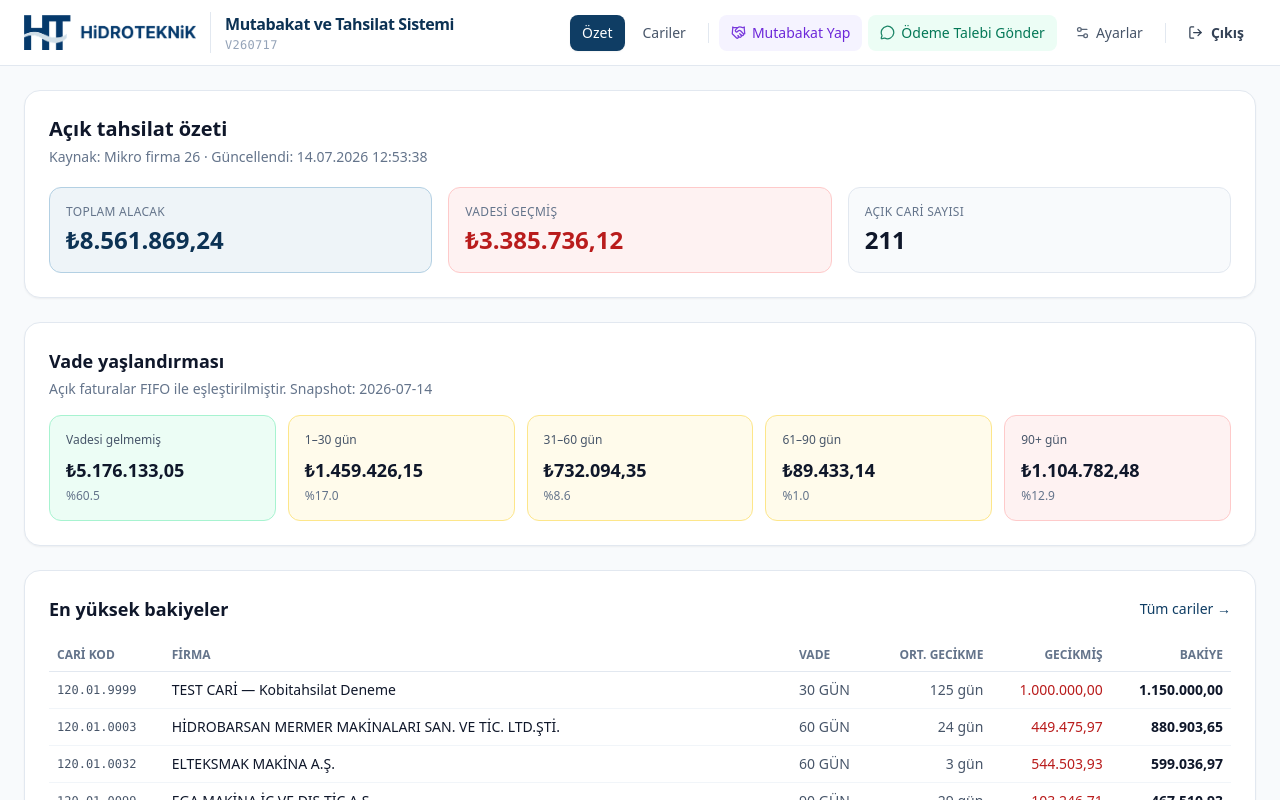
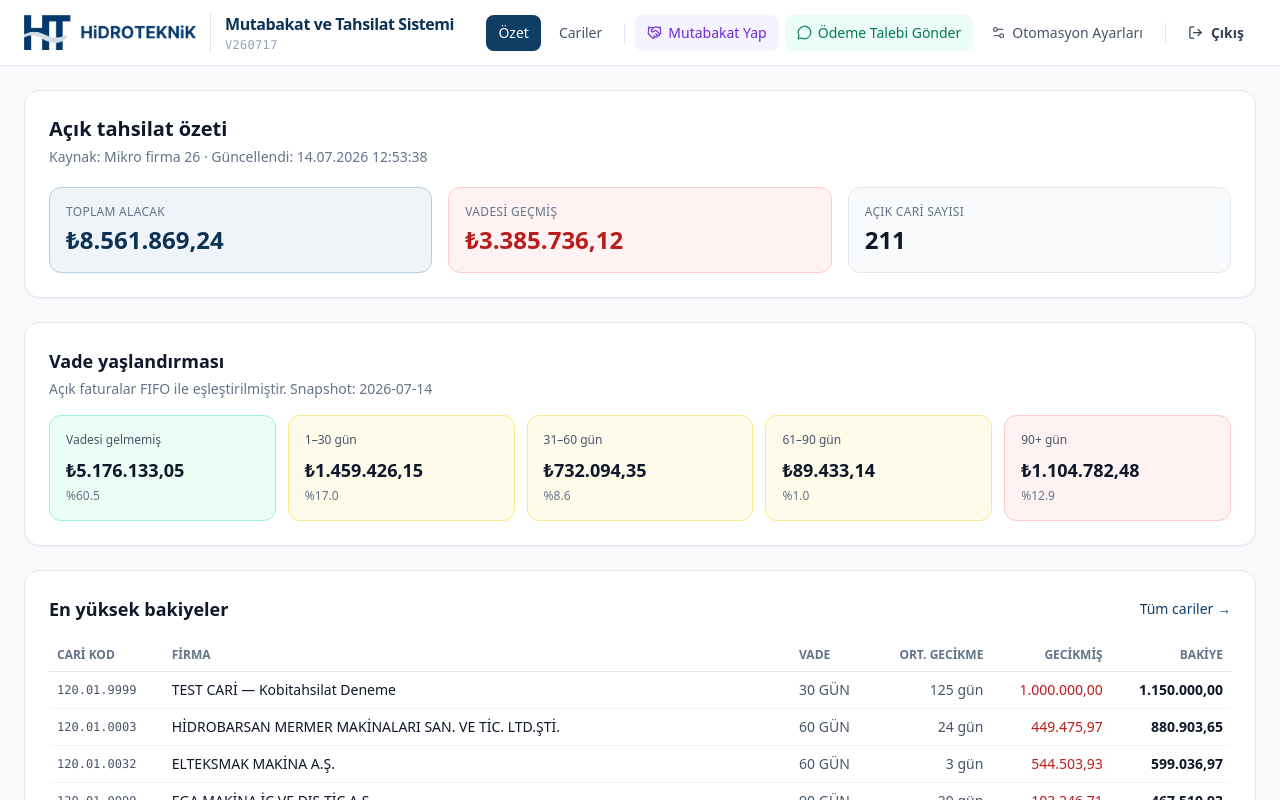
Before and after one commit to serkanyavuzmercan-gif/KobiTahsilat, a Next.js app: page / in a window 1280 px wide. Shown: the top 800 px of the page. Built offline with nearby package versions, Linux system fonts and the light colour scheme; no server answers.

Commit message:
Nav: 'Ayarlar' -> 'Otomasyon Ayarları'

```diff
--- a/components/app-nav.tsx
+++ b/components/app-nav.tsx
@@ -100,7 +100,7 @@ export function AppNav() {
 
             <NavItem
               href="/ayarlar"
-              label="Ayarlar"
+              label="Otomasyon Ayarları"
               active={pathname.startsWith('/ayarlar') || pathname.startsWith('/mutabakat/ayarlar')}
               icon={<Settings2 size={15} className="opacity-90" />}
             />
```
